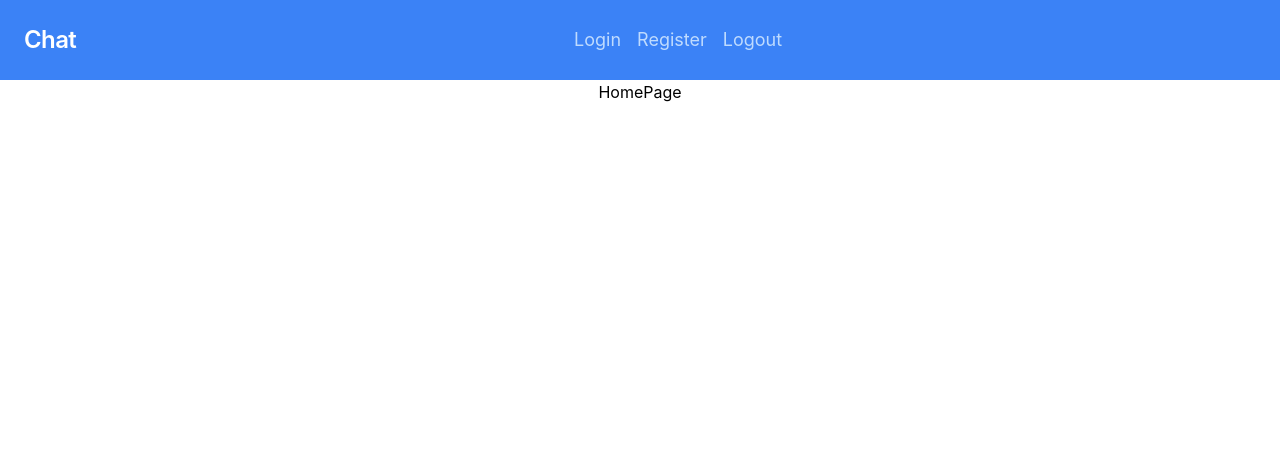
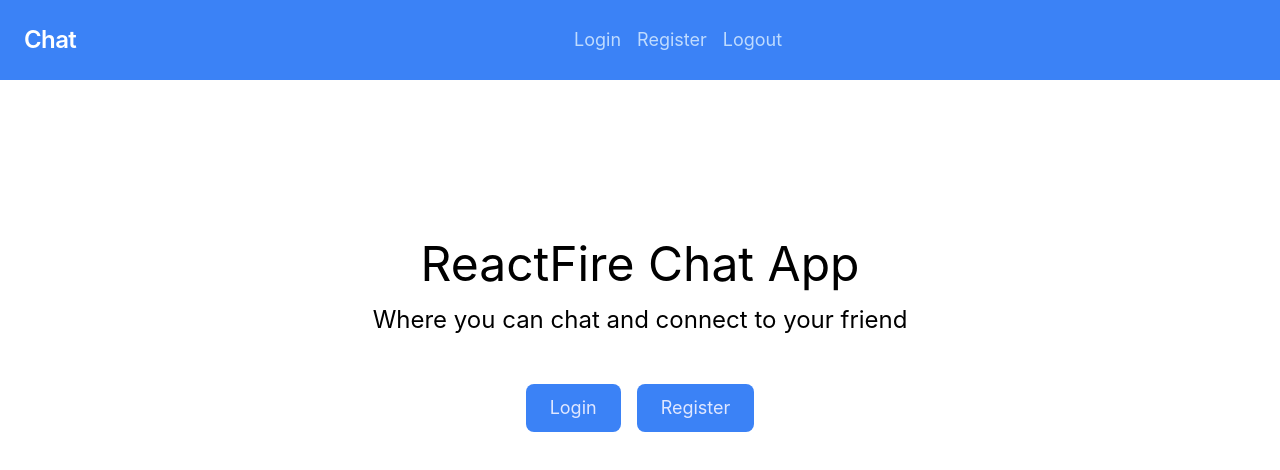
Before and after one commit to Vivy24/MessageApp, a React (Create React App) app: page / in a window 1280 px wide. Shown: the top 470 px of the page. Built offline with nearby package versions, Linux system fonts and the light colour scheme; a web font is replaced by a local one.

Commit message:
Add not authorize page

```diff
--- a/src/App.js
+++ b/src/App.js
@@ -11,9 +11,9 @@ function App() {
     <div className="App">
       <NavBar />
       <Routes>
-        <Route path="/" element={<HomePage />} />
-        <Route path="/login" element={<LoginPage />} />
-        <Route path="/register" element={<RegisterPage />} />
+        <Route exact path="/" element={<HomePage />} />
+        <Route exact path="/login" element={<LoginPage />} />
+        <Route exact path="/register" element={<RegisterPage />} />
       </Routes>
     </div>
   );
--- /dev/null
+++ b/src/components/home/Authorize.js
@@ -0,0 +1,7 @@
+import React from "react";
+
+const Authorize = () => {
+  return <div>Authorize</div>;
+};
+
+export default Authorize;
--- /dev/null
+++ b/src/components/home/NotAuthorize.js
@@ -0,0 +1,23 @@
+import { NavLink } from "react-router-dom";
+
+const NotAuthorize = () => {
+  return (
+    <div className="w-full max-w-s container my-40 ">
+      <h1 className="text-5xl text-center ">ReactFire Chat App</h1>
+      <p className="text-2xl text-center mt-4">
+        Where you can chat and connect to your friend
+      </p>
+      <div className="flex justify-center mt-10">
+        <button className="h-12 px-6 m-2 text-lg text-indigo-100 transition-colors duration-150 bg-blue-500 rounded-lg focus:shadow-outline hover:bg-blue-800">
+          <NavLink to="/login">Login</NavLink>
+        </button>
+
+        <button className="h-12 px-6 m-2 text-lg text-indigo-100 transition-colors duration-150 bg-blue-500 rounded-lg focus:shadow-outline hover:bg-blue-800">
+          <NavLink to="/register">Register</NavLink>
+        </button>
+      </div>
+    </div>
+  );
+};
+
+export default NotAuthorize;
--- a/src/components/user/Login.js
+++ b/src/components/user/Login.js
@@ -28,6 +28,10 @@ const Login = () => {
   };
   return (
     <div className="w-full max-w-xs container my-20">
+      <h1 className="font-bold text-2xl text-center text-blue-500 mb-3">
+        Login
+      </h1>
+
       <form
         onSubmit={submitHandler}
         className="bg-white shadow-md rounded px-8 pt-6 pb-8 mb-4"
--- a/src/components/user/NotAuthorize.js
+++ /dev/null
@@ -1,5 +0,0 @@
-const notAuthorize = () => {
-  return <div>notAuthorize</div>;
-};
-
-export default notAuthorize;
--- a/src/components/user/Register.js
+++ b/src/components/user/Register.js
@@ -68,6 +68,10 @@ const Register = () => {
 
   return (
     <div className="w-full max-w-xs container my-20">
+      <h1 className="font-bold text-2xl text-center text-blue-500 mb-3">
+        Register
+      </h1>
+
       <form
         className="bg-white shadow-md rounded px-8 pt-6 pb-8 mb-4"
         onSubmit={submitHandler}
--- a/src/pages/HomePage.js
+++ b/src/pages/HomePage.js
@@ -1,7 +1,7 @@
-import React from "react";
+import NotAuthorize from "../components/home/NotAuthorize";
 
 const HomePage = () => {
-  return <div>HomePage</div>;
+  return <NotAuthorize />;
 };
 
 export default HomePage;
```
Also changed, not shown: src/components/home/chat/Chat.js (added), src/components/home/chat/ChatList.js (added), src/components/home/chat/ChatMessage.js (added).
